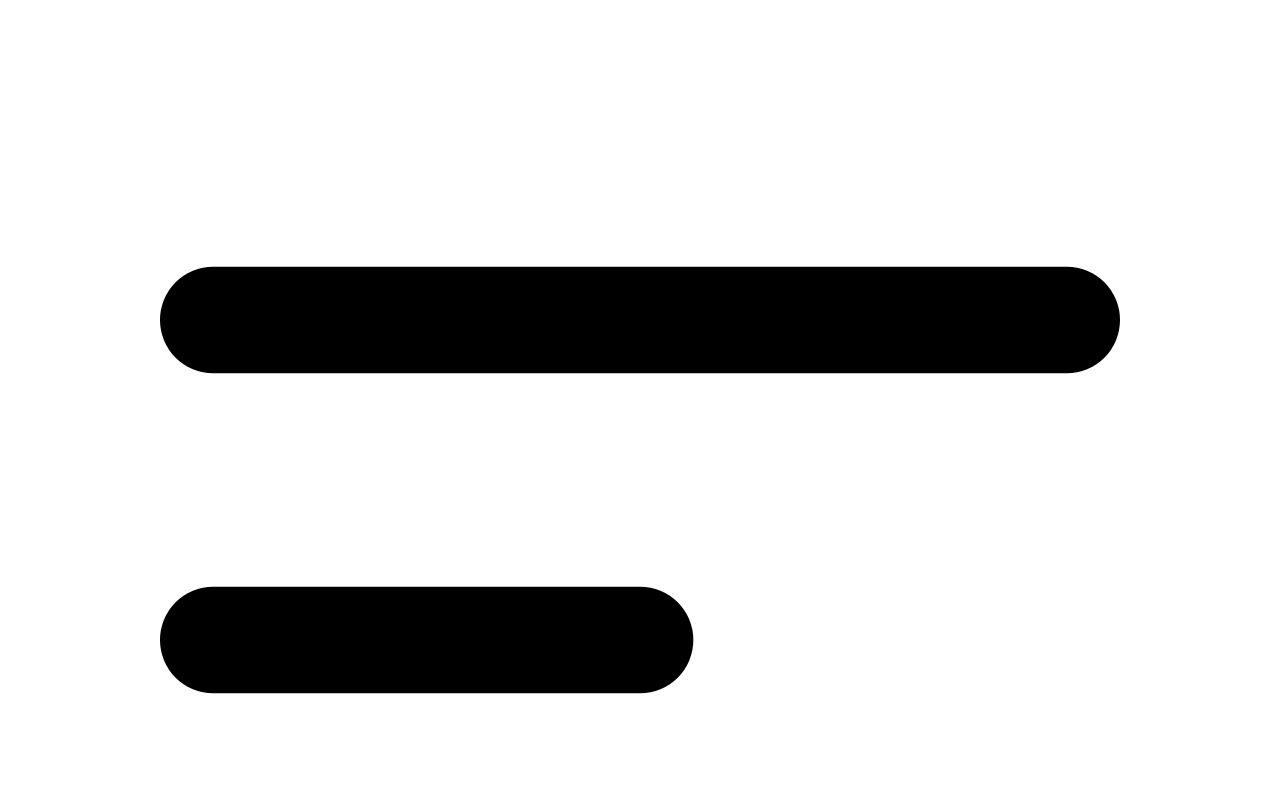
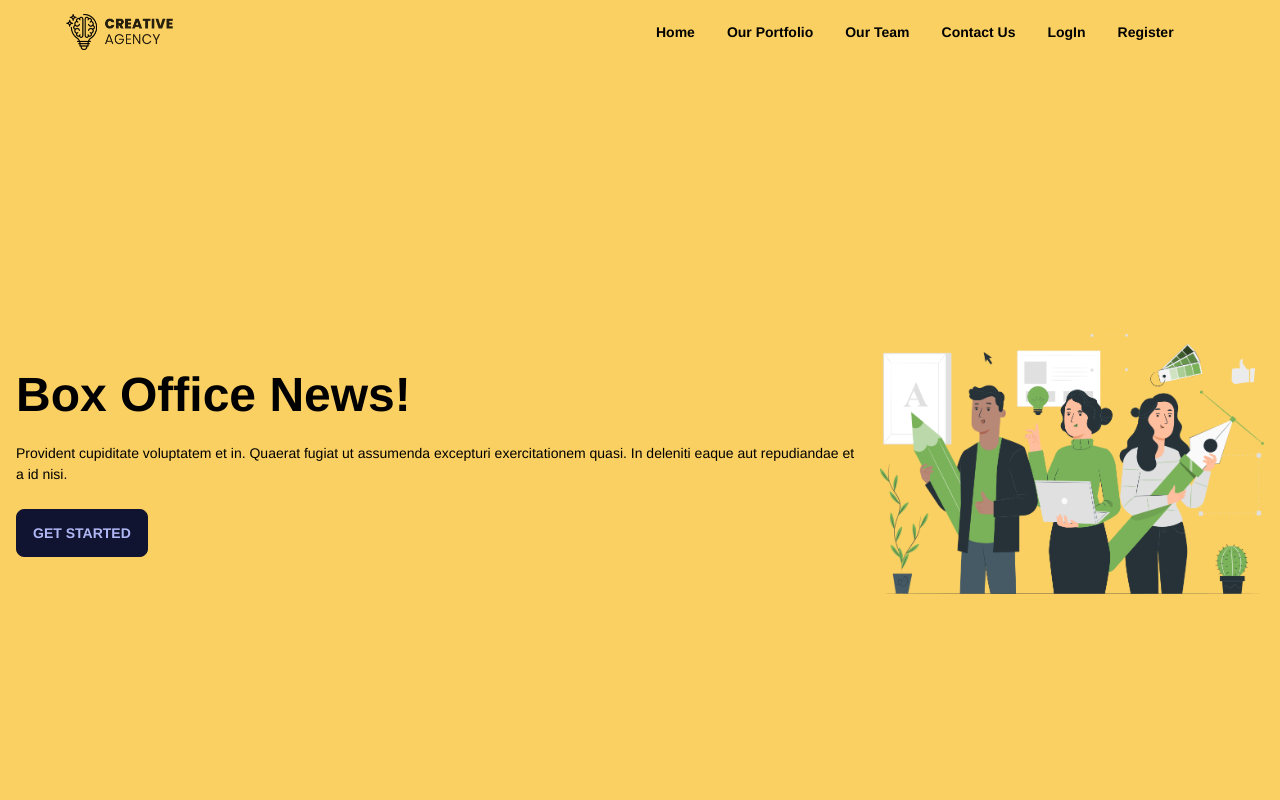
Before and after one commit to naimulislamshakil/creative-agency-cliend-side, a React (Create React App) app: page / in a window 1280 px wide. Shown: the top 800 px of the page. Built offline with nearby package versions, Linux system fonts and the light colour scheme; no server answers.

Commit message:
tailwind.config.js edit

```diff
--- a/src/Component/Pages/Home/Review.tsx
+++ b/src/Component/Pages/Home/Review.tsx
@@ -10,10 +10,10 @@ import "./WorkCollaction.css";
 
 // import required modules
 import { Pagination } from "swiper";
-import AwesomeServiceDe from "../../Type/models";
+import ReviewDetils from "../../Type/models2";
 
 const Review = () => {
-  const [reviews, setReview] = useState<AwesomeServiceDe[]>([]);
+  const [reviews, setReview] = useState<ReviewDetils[]>([]);
 
   useEffect(() => {
     fetch("http://localhost:5000/tastmonial")
--- a/src/Component/Pages/Home/Service.tsx
+++ b/src/Component/Pages/Home/Service.tsx
@@ -1,6 +1,10 @@
 import React from "react";
+import AwesomeServiceDe from "../../Type/models";
 
-const Service = ({ service }) => {
+type ServiceDetils = {
+  service: AwesomeServiceDe;
+};
+const Service = ({ service }: ServiceDetils) => {
   const { img, titel, text } = service;
   return (
     <div>
--- a/src/Component/Pages/Home/WorksCollaction.tsx
+++ b/src/Component/Pages/Home/WorksCollaction.tsx
@@ -11,10 +11,10 @@ import "./WorkCollaction.css";
 import { Pagination } from "swiper";
 
 import WorkCollactionCard from "./WorkCollactionCard";
-import AwesomeServiceDe from "../../Type/models";
+import CollactionDetils from "../../Type/models3";
 
 const WorksCollaction = () => {
-  const [imgs, setImg] = useState<AwesomeServiceDe[]>([]);
+  const [imgs, setImg] = useState<CollactionDetils[]>([]);
 
   useEffect(() => {
     fetch("http://localhost:5000/works")
--- a/src/Component/Type/models.ts
+++ b/src/Component/Type/models.ts
@@ -1,5 +1,6 @@
 export default interface AwesomeServiceDe {
   _id?: number;
-  image?: string;
   img?: string;
+  titel?: string;
+  text?: string;
 }
--- /dev/null
+++ b/src/Component/Type/models2.ts
@@ -0,0 +1,8 @@
+export default interface ReviewDetils {
+  _id?: number;
+  img?: string;
+  position?: string;
+  company?: string;
+  text?: string;
+  name?: string;
+}
--- /dev/null
+++ b/src/Component/Type/models3.ts
@@ -0,0 +1,5 @@
+export default interface CollactionDetils {
+  _id?: number;
+  image?: string;
+  img?: string;
+}
--- a/tailwind.config.js
+++ b/tailwind.config.js
@@ -1,5 +1,5 @@
 module.exports = {
-  content: ["./src/**/*.{html,js}"],
+  content: ["./src/**/*.{html,tsx}"],
   theme: {
     extend: {},
   },
```
Also changed, not shown: src/Component/Pages/Home/ReviewCard.tsx (+5 -2 lines), src/Component/Pages/Home/WorkCollactionCard.tsx (+4 -4 lines).
